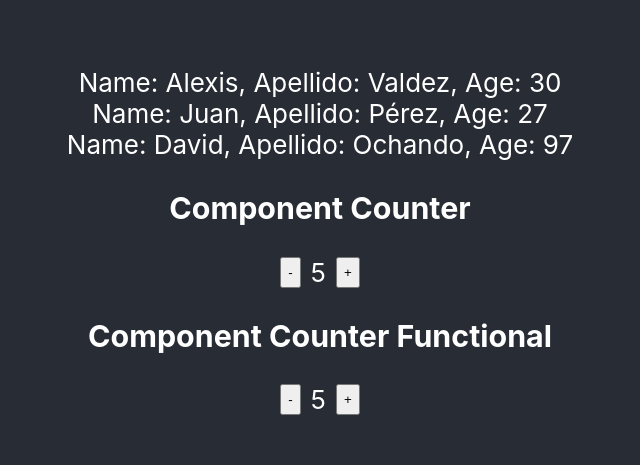
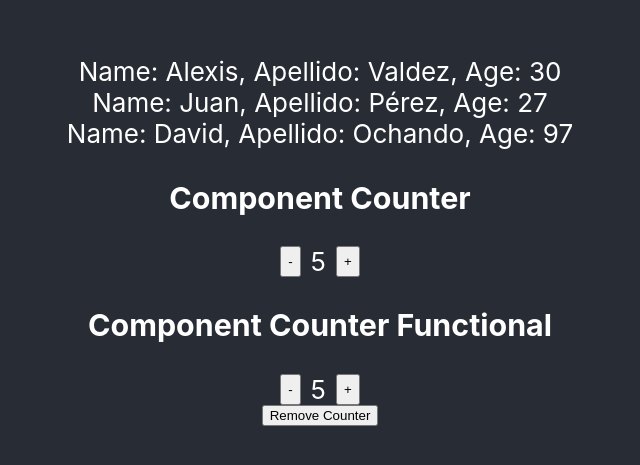
Before and after one commit to oscarval/GH_Kata_React, a React (Create React App) app: page / in a window 1280 px wide. Shown: the part 159-624 px from the top of the page, without its empty margins (320-960 px from the left). Built offline with nearby package versions, Linux system fonts and the light colour scheme.

Commit message:
Test lifecycle component

```diff
--- a/src/App.js
+++ b/src/App.js
@@ -1,18 +1,26 @@
-import React from "react";
+import React, { useState } from "react";
 import "./App.css";
 import { Person } from "./components/Person";
 import Counter from "./components/Counter";
 import CounterFunctional from "./components/CounterFunctional";
 
 function App() {
+  const [stateCounter, showCounters] = useState(true);
+  const removeCounters = () => showCounters(false);
   return (
     <div className='App'>
       <header className='App-header'>
         <Person name='Alexis' surname='Valdez' age='30' />
         <Person name='Juan' surname='Pérez' age={27} />
         <Person name='David' surname='Ochando' age={97} />
-        <Counter initialValue={5} step={2}/>
-        <CounterFunctional initialValue={5} step={2}/>
+        {stateCounter && (
+          <React.Fragment>
+            <Counter initialValue={5} step={2} />
+            <CounterFunctional initialValue={5} step={2} />
+          </React.Fragment>
+        )}
+
+        <button onClick={removeCounters}>Remove Counter</button>
       </header>
     </div>
   );
--- a/src/components/CounterFunctional.jsx
+++ b/src/components/CounterFunctional.jsx
@@ -1,7 +1,18 @@
-import React, { useState } from "react";
+import React, { useState, useEffect } from "react";
 
 const CounterFuntional = (props) => {
   const [counter, setCounter] = useState(props.initialValue);
+
+  useEffect(() => {
+    console.log("The component did mount");
+    return () => {
+      console.log("The component will unmount");
+    };
+  }, []);
+
+  useEffect(() => {
+      console.log('The component did update');
+  });
 
   const increment = () => {
     setCounter(counter + props.step);
```
